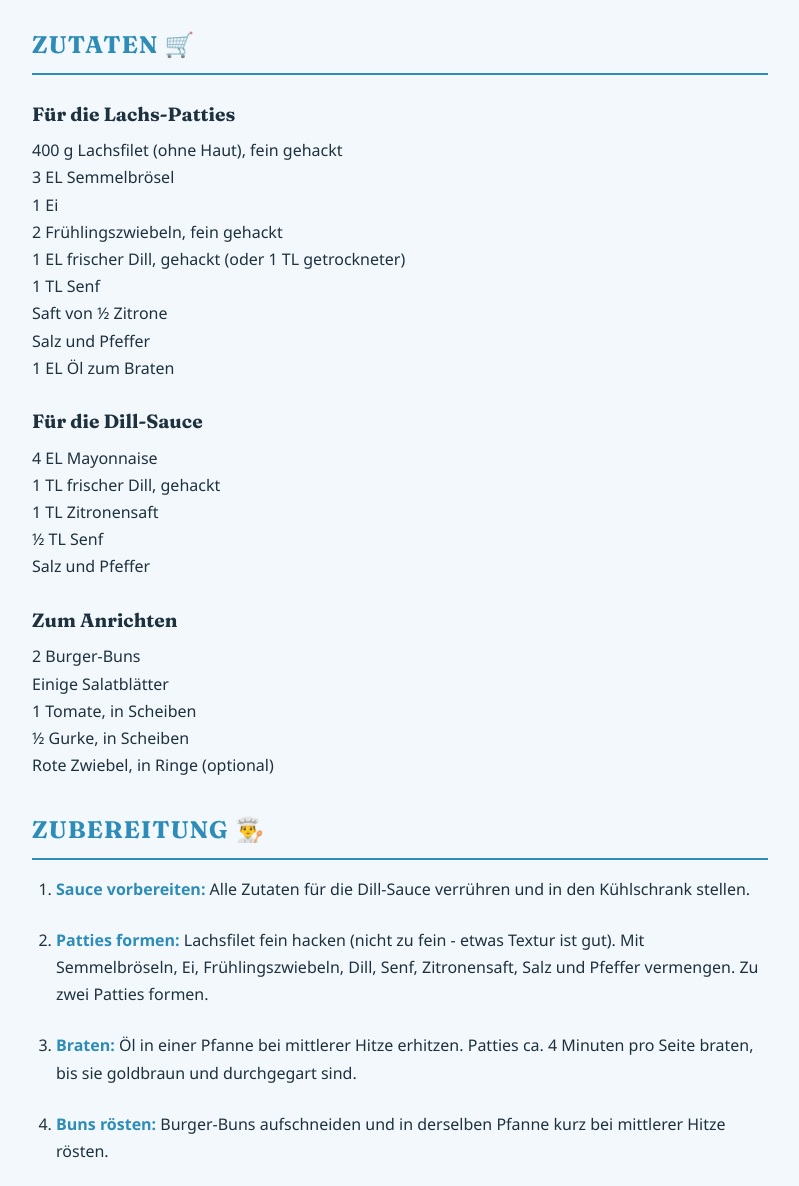
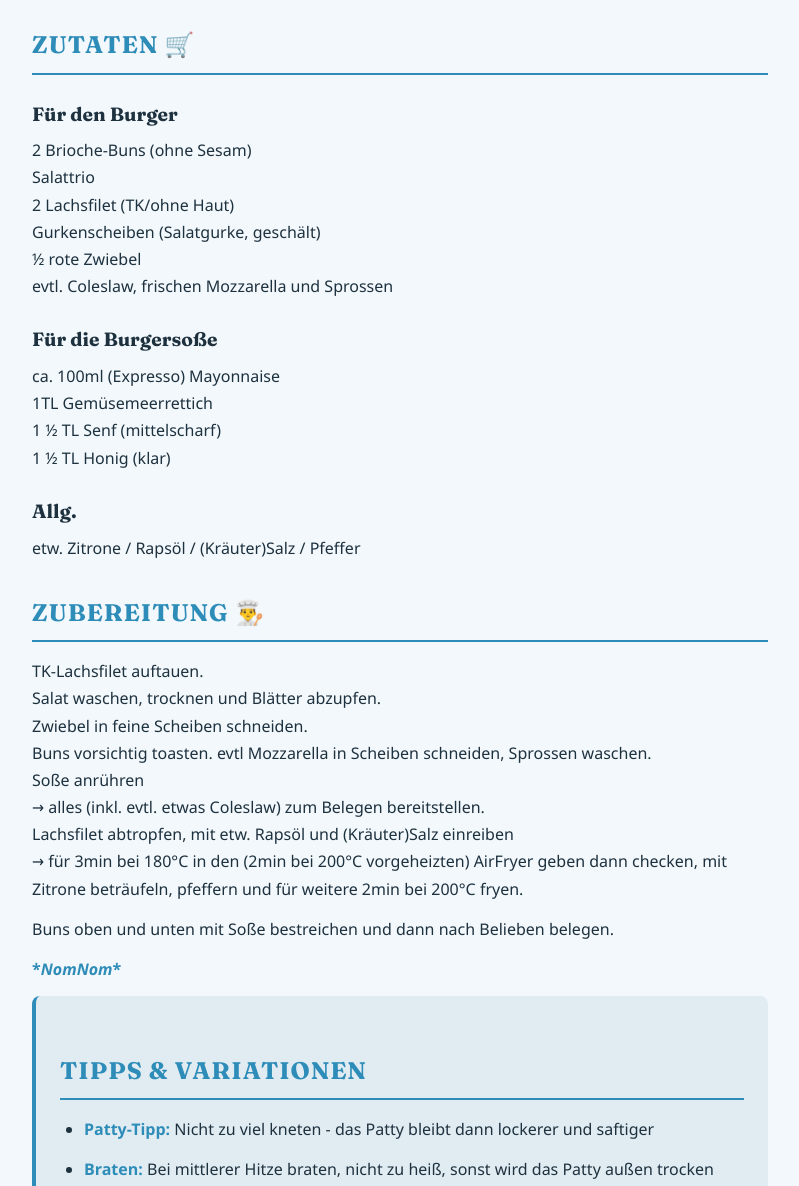
Before and after one commit to EpicNuts/kochbloggers, an Eleventy site: page src/recipes/lachs-burger.md in a window 1280 px wide. Shown: the part 1000-2186 px from the top of the page, without its empty margins (240-1039 px from the left). Built offline with nearby package versions, Linux system fonts and the light colour scheme; Eleventy itself is replaced by a stand-in of ours; files that its build step writes are made by us from their sources.

Commit message:
added dem burgers

```diff
--- a/src/recipes/lachs-burger.md
+++ b/src/recipes/lachs-burger.md
@@ -27,39 +27,39 @@ Dieser Lachsburger ist eine leichtere Alternative zum klassischen Fleischburger
 
 ## Zutaten 🛒
 
-### Für die Lachs-Patties
+### Für den Burger
 
-400 g Lachsfilet (ohne Haut), fein gehackt
-3 EL Semmelbrösel
-1 Ei
-2 Frühlingszwiebeln, fein gehackt
-1 EL frischer Dill, gehackt (oder 1 TL getrockneter)
-1 TL Senf
-Saft von ½ Zitrone
-Salz und Pfeffer
-1 EL Öl zum Braten
+2 Brioche-Buns (ohne Sesam)
+Salattrio
+2 Lachsfilet (TK/ohne Haut)
+Gurkenscheiben (Salatgurke, geschält)
+½ rote Zwiebel
+evtl. Coleslaw, frischen Mozzarella und Sprossen
 
-### Für die Dill-Sauce
+### Für die Burgersoße
 
-4 EL Mayonnaise
-1 TL frischer Dill, gehackt
-1 TL Zitronensaft
-½ TL Senf
-Salz und Pfeffer
+ca. 100ml (Expresso) Mayonnaise
+1TL Gemüsemeerrettich
+1 ½ TL Senf (mittelscharf)
+1 ½ TL Honig (klar)
 
-### Zum Anrichten
+### Allg.
 
-2 Burger-Buns
-Einige Salatblätter
-1 Tomate, in Scheiben
-½ Gurke, in Scheiben
-Rote Zwiebel, in Ringe (optional)
+etw. Zitrone / Rapsöl / (Kräuter)Salz / Pfeffer
 
 ## Zubereitung 👨‍🍳
 
-1. **Sauce vorbereiten:** Alle Zutaten für die Dill-Sauce verrühren und in den Kühlschrank stellen.
-2. **Patties formen:** Lachsfilet fein hacken (nicht zu fein - etwas Textur ist gut). Mit Semmelbröseln, Ei, Frühlingszwiebeln, Dill, Senf, Zitronensaft, Salz und Pfeffer vermengen. Zu zwei Patties formen.
-3. **Braten:** Öl in einer Pfanne bei mittlerer Hitze erhitzen. Patties ca. 4 Minuten pro Seite braten, bis sie goldbraun und durchgegart sind.
-4. **Buns rösten:** Burger-Buns aufschneiden und in derselben Pfanne kurz bei mittlerer Hitze rösten.
-5. **Zusammenbauen:** Untere Bun-Hälfte mit Dill-Sauce bestreichen. Salatblätter, Tomatenscheiben und Gurkenscheiben darauflegen. Lachs-Patty daraufsetzen, mit weiterer Sauce beträufeln und den oberen Bun aufsetzen.
-6. **Servieren:** Sofort servieren, am besten mit Pommes oder einem frischen Salat.
+TK-Lachsfilet auftauen.
+Salat waschen, trocknen und Blätter abzupfen.
+Zwiebel in feine Scheiben schneiden.
+Buns vorsichtig toasten.
+evtl Mozzarella in Scheiben schneiden, Sprossen waschen.
+Soße anrühren
+  → alles (inkl. evtl. etwas Coleslaw) zum Belegen bereitstellen.
+Lachsfilet abtropfen, mit etw. Rapsöl und (Kräuter)Salz einreiben
+  → für 3min bei 180°C in den (2min bei 200°C vorgeheizten) AirFryer geben
+dann checken, mit Zitrone beträufeln, pfeffern und für weitere 2min bei 200°C fryen.
+
+Buns oben und unten mit Soße bestreichen und dann nach Belieben belegen.
+
+**\**NomNom*\***
```
